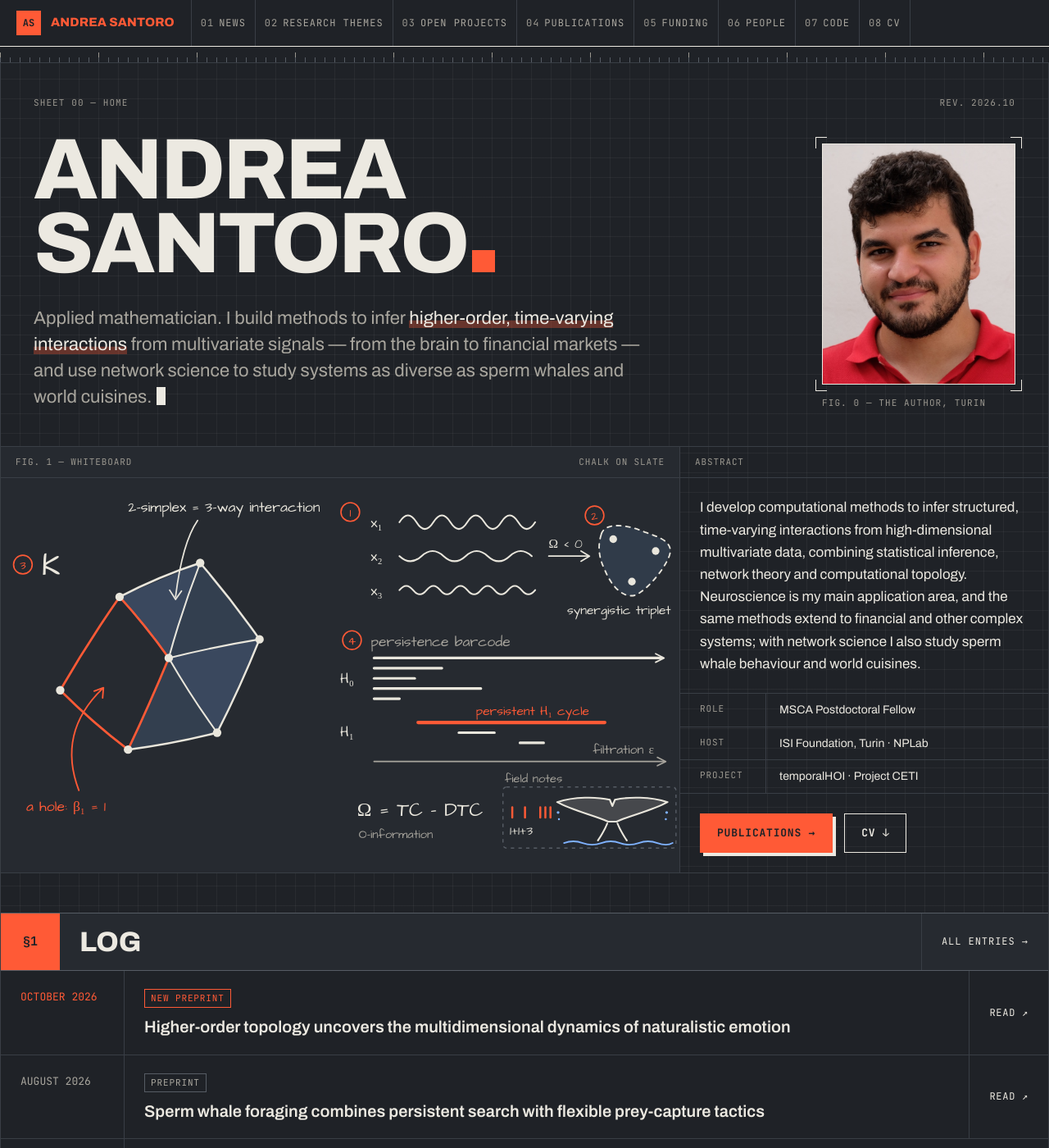
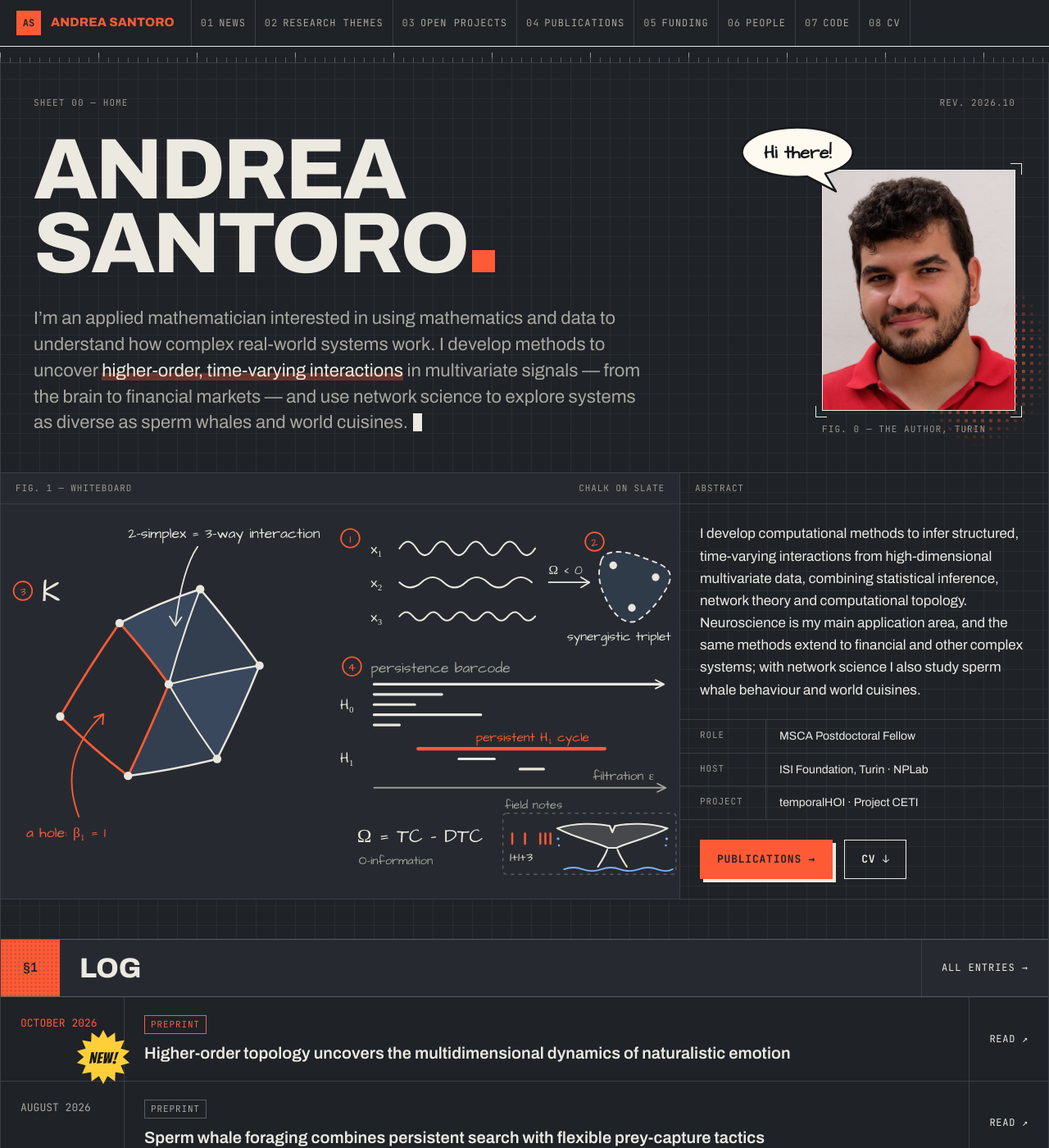
Before and after one commit to andresantoro/andresantoro.github.io, a Jekyll site: the page built from _pages/about.md, in a window 1280 px wide and 1400 px high. Shown: the whole window at 82% size. Built offline with Jekyll 4.4.1, drawn with Linux system fonts in a browser that asks for light colours; some of the changed text lies outside the part shown.

Commit message:
Home: new welcome text; comic touches (speech bubbles, halftone, NEW! starburst, narration captions)
Co-Authored-By: Claude Opus 5.5 <noreply@anthropic.com>

```diff
--- /dev/null
+++ b/_includes/nb/bubble.html
@@ -0,0 +1 @@
+{% comment %}Comic speech bubble. Params: text, class (placement), flip (tail on the left), hidden (decorative only).{% endcomment %}<span class="nb-bubble{% if include.class %} {{ include.class }}{% endif %}{% if include.flip %} nb-bubble--flip{% endif %}"{% if include.hidden %} aria-hidden="true"{% endif %}><svg viewBox="0 0 160 92" focusable="false"{% unless include.hidden %} role="img" aria-label="{{ include.text }}"{% endunless %}><path class="nb-bubble__shape" d="M114 65.7 A72 32 0 1 0 90.5 69.5 L128 89 Z"/><text x="78" y="46">{{ include.text }}</text></svg></span>
--- a/_includes/nb/footer.html
+++ b/_includes/nb/footer.html
@@ -1,7 +1,7 @@
 <footer class="nb-footer">
   <div class="nb-footer__inner">
     <div class="nb-footer__contact">
-      <div class="nb-label">Contact</div>
+      <div class="nb-label">Contact {% include nb/bubble.html text="Say hi!" class="nb-bubble--footer" flip=true hidden=true %}</div>
       <a class="nb-footer__mail" href="mailto:{{ site.author.email }}">{{ site.author.email }}</a>
       <p>{{ site.author.employer }}, {{ site.author.location | split: "," | first }}. Students looking for a thesis or internship: see the <a class="nb-link" href="{{ base_path }}/open-projects/">open projects</a>.</p>
     </div>
--- a/_layouts/notebook.html
+++ b/_layouts/notebook.html
@@ -11,7 +11,7 @@
   <link rel="alternate" type="application/atom+xml" href="{{ base_path }}/feed.xml" title="{{ site.title }} Feed">
   <link rel="preconnect" href="https://fonts.googleapis.com">
   <link rel="preconnect" href="https://fonts.gstatic.com" crossorigin>
-  <link rel="stylesheet" href="https://fonts.googleapis.com/css2?family=Archivo:wdth,wght@62..125,100..900&family=Architects+Daughter&family=JetBrains+Mono:wght@400;500;700&display=swap">
+  <link rel="stylesheet" href="https://fonts.googleapis.com/css2?family=Archivo:wdth,wght@62..125,100..900&family=Architects+Daughter&family=Bangers&family=JetBrains+Mono:wght@400;500;700&display=swap">
   <link rel="stylesheet" href="{{ base_path }}/assets/css/notebook.css?v={{ site.time | date: '%s' }}">
   <link rel="icon" type="image/png" href="{{ base_path }}/images/favicon-32x32.png?v=M44lzPylqQ" sizes="32x32">
   <link rel="shortcut icon" href="{{ base_path }}/images/favicon.ico?v=M44lzPylqQ">
--- a/_pages/about.md
+++ b/_pages/about.md
@@ -17,10 +17,12 @@ redirect_from:
   <div class="nb-hero__row">
     <div class="nb-hero__main">
       <h1 class="nb-display">Andrea<br>Santoro<span class="nb-square" aria-hidden="true"></span></h1>
-      <p class="nb-hero__lede">Applied mathematician. I build methods to infer <mark>higher-order, time-varying interactions</mark> from multivariate signals — from the brain to financial markets — and use network science to study systems as diverse as sperm whales and world <span class="nb-nowrap">cuisines.<span class="nb-cursor" aria-hidden="true"></span></span></p>
+      <p class="nb-hero__lede">I’m an applied mathematician interested in using mathematics and data to understand how complex real-world systems work. I develop methods to uncover <mark>higher-order, time-varying interactions</mark> in multivariate signals — from the brain to financial markets — and use network science to explore systems as diverse as sperm whales and world <span class="nb-nowrap">cuisines.<span class="nb-cursor" aria-hidden="true"></span></span></p>
     </div>
     <figure class="nb-portrait">
       <div class="nb-portrait__frame">
+        {% include nb/bubble.html text="Hi there!" class="nb-bubble--hero" %}
+        <span class="nb-halftone" aria-hidden="true"></span>
         <span class="nb-crop nb-crop--tl" aria-hidden="true"></span><span class="nb-crop nb-crop--tr" aria-hidden="true"></span>
         <span class="nb-crop nb-crop--bl" aria-hidden="true"></span><span class="nb-crop nb-crop--br" aria-hidden="true"></span>
         <img src="{{ base_path }}/images/bio-photo-900.jpg" alt="Portrait of Andrea Santoro">
@@ -55,8 +57,9 @@ redirect_from:
   {% for item in site.data.news limit: 4 %}
   <div class="nb-row">
     <div class="nb-row__key{% if forloop.first %} nb-row__key--accent{% endif %}">{{ item.date }}</div>
+    {% if forloop.first %}<span class="nb-burst" aria-hidden="true">New!</span>{% endif %}
     <div class="nb-row__main">
-      <span class="nb-tag{% if forloop.first %} nb-tag--accent{% endif %}">{% if forloop.first %}New {% endif %}{{ item.tag }}</span>
+      <span class="nb-tag{% if forloop.first %} nb-tag--accent{% endif %}">{% if forloop.first %}<span class="nb-sr">New </span>{% endif %}{{ item.tag }}</span>
       <h3 class="nb-row__title">{{ item.title | remove_first: "New preprint: " }}</h3>
     </div>
     {% if item.link %}<a class="nb-row__side" href="{{ item.link }}">Read ↗</a>{% endif %}
@@ -118,6 +121,7 @@ redirect_from:
     </div>
   </div>
   {% endif %}{% endfor %}
+  <a class="nb-caption nb-caption--end" href="{{ base_path }}/publications/">To be continued…</a>
 </section>
 
 <section class="nb-section">
@@ -132,6 +136,7 @@ redirect_from:
   <figure class="nb-about__fig">
     <div class="nb-about__sticky">
       <div class="nb-cellbar"><span>Fig. 4</span><span>Turin</span></div>
+      <div class="nb-caption nb-caption--over" aria-hidden="true">Meanwhile, in Turin…</div>
       <img src="{{ base_path }}/images/turin4-1100.jpg" alt="Low-poly view of Turin with the Mole Antonelliana and the Alps" loading="lazy">
       <figcaption class="nb-label">Turin — the Mole Antonelliana and the Alps, triangulated</figcaption>
     </div>
--- a/assets/css/notebook.scss
+++ b/assets/css/notebook.scss
@@ -18,6 +18,10 @@
   --sans: "Archivo", system-ui, sans-serif;
   --mono: "JetBrains Mono", ui-monospace, Menlo, monospace;
   --hand: "Architects Daughter", "Comic Neue", cursive;
+  --comic: "Bangers", "Architects Daughter", cursive;
+  --ink: #16181b;
+  --paper: #fffaf0;
+  --pop: #ffcf3a;
   --sheet: 1320px;
   --pad: 24px;
 }
@@ -533,6 +537,27 @@ button.nb-section__toggle[aria-pressed="true"] { background: var(--chalk); color
 /* ---------- motion ---------- */
 @keyframes nb-draw { to { stroke-dashoffset: 0; } }
 @keyframes nb-blink { 0%, 49% { opacity: 1; } 50%, 100% { opacity: 0; } }
+/* ---------- comic touches: speech bubbles, halftone, a starburst and narration captions ---------- */
+.nb-sr { position: absolute; width: 1px; height: 1px; overflow: hidden; clip-path: inset(50%); white-space: nowrap; }
+.nb-bubble { display: inline-block; line-height: 0; }
+.nb-bubble svg { display: block; width: 100%; height: auto; overflow: visible; }
+.nb-bubble__shape { fill: var(--paper); stroke: var(--ink); stroke-width: 2.6; stroke-linejoin: round; }
+.nb-bubble text { font-family: var(--hand); font-weight: 700; font-size: 23px; fill: var(--ink); text-anchor: middle; }
+.nb-bubble--flip .nb-bubble__shape { transform: scaleX(-1); transform-origin: 78px 38px; }
+.nb-bubble--hero { position: absolute; z-index: 3; width: 150px; left: -104px; top: -58px; transform-origin: 85% 95%; animation: nb-pop 0.6s 0.9s cubic-bezier(0.3, 1.6, 0.5, 1) both; }
+@keyframes nb-pop { from { transform: scale(0.4) rotate(-8deg); opacity: 0; } to { transform: none; opacity: 1; } }
+.nb-bubble--footer { width: 92px; margin: -30px 0 -6px 10px; vertical-align: bottom; transform: rotate(-4deg); }
+.nb-bubble--footer text { font-size: 26px; }
+.nb-portrait__frame { isolation: isolate; }
+.nb-halftone { position: absolute; z-index: -1; inset: 30px -46px -46px 30px; background-image: radial-gradient(circle, var(--accent) 0 2px, transparent 2.4px); background-size: 10px 10px; -webkit-mask-image: radial-gradient(closest-side at 65% 65%, #000 25%, transparent 100%); mask-image: radial-gradient(closest-side at 65% 65%, #000 25%, transparent 100%); pointer-events: none; }
+.nb-section__num { background-image: radial-gradient(rgba(22, 24, 27, 0.22) 0.9px, transparent 1.3px); background-size: 5px 5px; }
+.nb-news .nb-row { position: relative; }
+.nb-burst { position: absolute; z-index: 2; left: 92px; top: 40px; display: grid; place-items: center; width: 66px; height: 66px; padding-top: 3px; background: var(--pop); color: var(--ink); clip-path: polygon(50.0% 0.0%, 58.0% 14.9%, 71.7% 5.0%, 72.4% 21.9%, 89.1% 18.8%, 82.4% 34.4%, 98.7% 38.9%, 86.0% 50.0%, 98.7% 61.1%, 82.4% 65.6%, 89.1% 81.2%, 72.4% 78.1%, 71.7% 95.0%, 58.0% 85.1%, 50.0% 100.0%, 42.0% 85.1%, 28.3% 95.0%, 27.6% 78.1%, 10.9% 81.2%, 17.6% 65.6%, 1.3% 61.1%, 14.0% 50.0%, 1.3% 38.9%, 17.6% 34.4%, 10.9% 18.8%, 27.6% 21.9%, 28.3% 5.0%, 42.0% 14.9%); font-family: var(--comic); font-size: 19px; letter-spacing: 0.04em; transform: rotate(-12deg); animation: nb-pop 0.5s 0.4s cubic-bezier(0.3, 1.6, 0.5, 1) both; pointer-events: none; }
+.nb-caption { display: block; width: fit-content; padding: 6px 12px; background: var(--paper); color: var(--ink) !important; border: 2px solid var(--ink); box-shadow: 3px 3px 0 var(--ink); font-family: var(--hand); font-weight: 700; font-size: 15px; letter-spacing: 0.04em; text-transform: uppercase; }
+.nb-caption--end { margin: 22px var(--pad) 24px auto; transform: rotate(-1deg); }
+a.nb-caption--end:hover { background: var(--pop); }
+.nb-caption--over { position: absolute; z-index: 2; left: 14px; top: 54px; transform: rotate(-1.5deg); pointer-events: none; }
+
 @media (prefers-reduced-motion: reduce) {
   *, *::before, *::after { animation: none !important; transition: none !important; }
   .wb-draw path, path.wb-draw { stroke-dashoffset: 0; }
@@ -630,6 +655,10 @@ button.cl-author:hover { border-color: var(--accent); color: var(--accent); }
   .nb-body { padding: 24px 16px 40px; }
   .nb-section, .cl { margin-top: 32px; }
   .nb-sub__hint { display: none; }
+  .nb-bubble--hero { left: auto; right: -112px; top: -44px; transform-origin: 15% 95%; }
+  .nb-bubble--hero .nb-bubble__shape { transform: scaleX(-1); transform-origin: 78px 38px; }
+  .nb-burst { left: auto; right: 12px; top: -14px; width: 56px; height: 56px; font-size: 16px; }
+  .nb-halftone { inset: 30px -34px 10px 30px; }
   .nb-plate.nb-sub__fig { flex-basis: 100%; max-width: 260px; }
   .nb-sheet { padding-bottom: 32px; }
   .cl-stage { flex-basis: 100%; height: 62vh; min-height: 360px; border-right: 0; }
```
